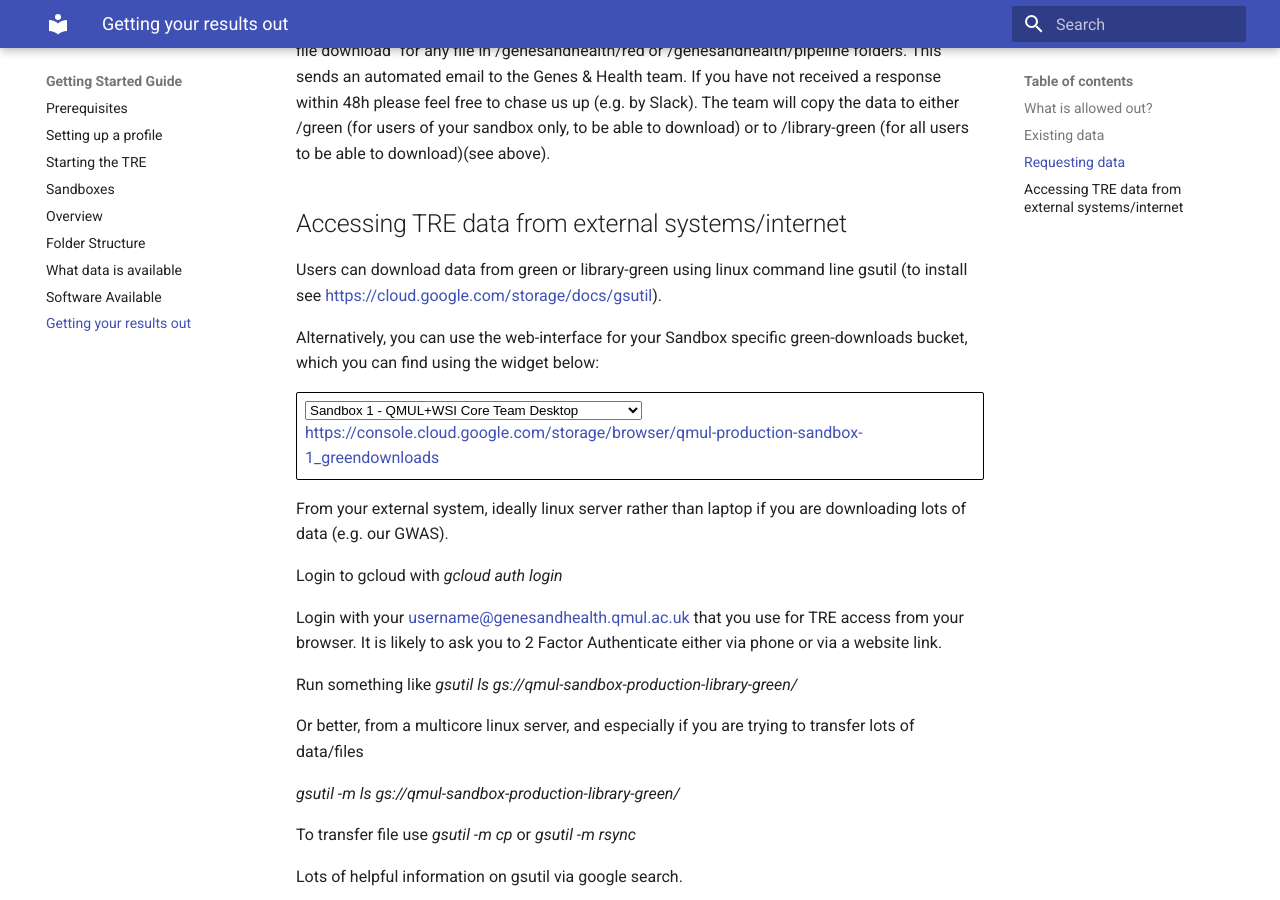
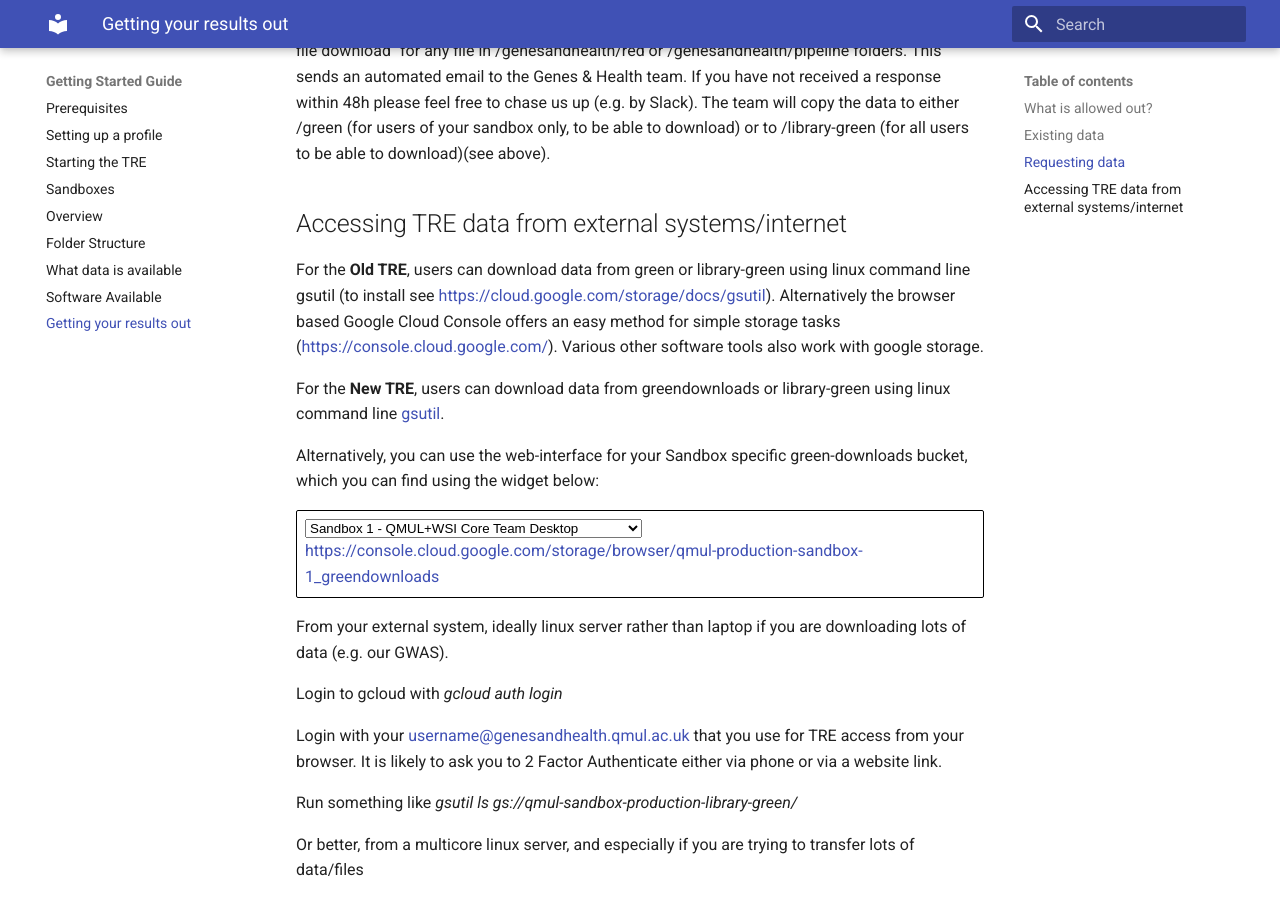
Before and after one commit to genes-and-health/documentation, an MkDocs documentation site: the page built from docs/getting_started/data_out.md, in a window 1280 px wide and 900 px high, scrolled down 667 px. Built offline with MkDocs 1.6.1 and Material for MkDocs 9.7.7, drawn with Linux system fonts in a browser that asks for light colours.

Commit message:
Make clearer the distinction between Old and New TRE.

```diff
--- a/docs/getting_started/data_out.md
+++ b/docs/getting_started/data_out.md
@@ -12,7 +12,9 @@ You can make a request to download your results by right-clicking the file and s
 
 ## Accessing TRE data from external systems/internet
 
-Users can download data from green or library-green using linux command line gsutil (to install see [https://cloud.google.com/storage/docs/gsutil](https://cloud.google.com/storage/docs/gsutil)).
+For the __Old TRE__, users can download data from green or library-green using linux command line gsutil (to install see [https://cloud.google.com/storage/docs/gsutil](https://cloud.google.com/storage/docs/gsutil)). Alternatively the browser based Google Cloud Console offers an easy method for simple storage tasks ([https://console.cloud.google.com/](https://console.cloud.google.com/)). Various other software tools also work with google storage.
+
+For the __New TRE__, users can download data from greendownloads or library-green using linux command line [gsutil](https://cloud.google.com/storage/docs/gsutil).
 
 Alternatively, you can use the web-interface for your Sandbox specific green-downloads bucket, which you can find using the widget below:
 
```
Also changed, not shown: docs/how_to_guides/get_data_in.md (+3 -1 lines).
